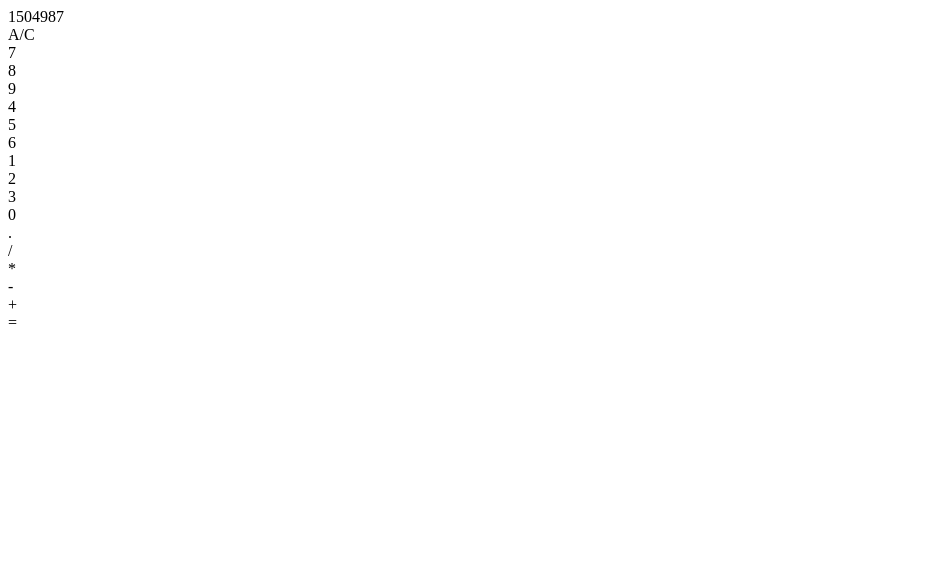
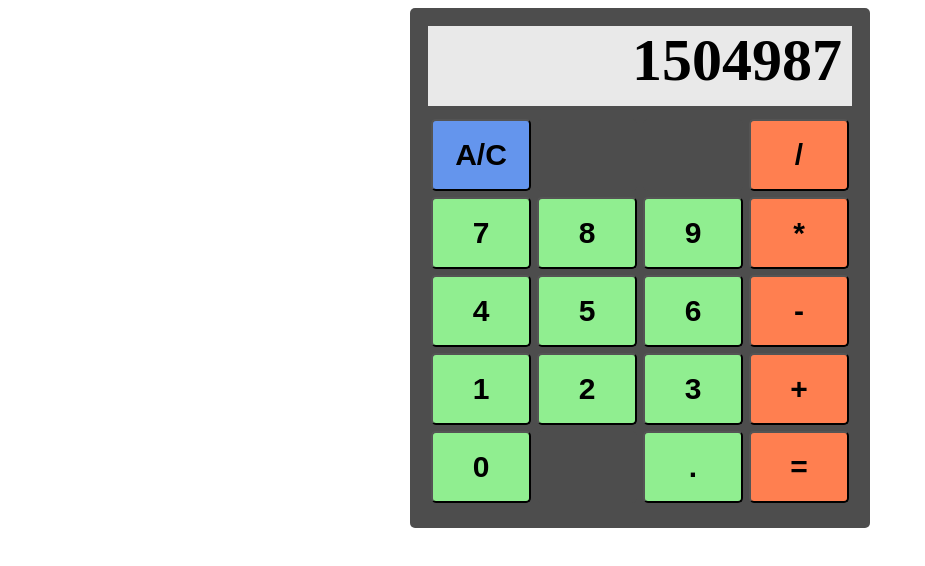
Before and after one commit to Curtendo/calculator, a plain HTML site: page index.html in a window 1280 px wide. Shown: the whole page, without its empty margins (0-925 px from the left). Drawn offline with Linux system fonts and the light colour scheme.

Commit message:
Update HTML and CSS
HTML updated to just four rows of buttons to simplify the layout
process.  Button classes and IDs will be used for CSS and logic.
CSS good for now.

```diff
--- a/index.html
+++ b/index.html
@@ -9,39 +9,40 @@
 </head>
 <body>
     <div class="main-container">
+        <div class="display-container">
             <div class="display">1504987</div>
-        <div class="left-buttons">
-            <div class="clear-container">
-                <div class="button clear-button">A/C</div>
         </div>
-            <div class="number-container">
+        <div class="button-container">
             <div class="number-row">
-                    <div class="button number-button">7</div>
-                    <div class="button number-button">8</div>
-                    <div class="button number-button">9</div>
+                <button class="button clear-button">A/C</button>
+                <button class="button no-button"></button>
+                <button class="button no-button"></button>
+                <button class="button operator-button">/</button>
             </div>
             <div class="number-row">
-                    <div class="button number-button">4</div>
-                    <div class="button number-button">5</div>
-                    <div class="button number-button">6</div>
+                <button class="button number-button">7</button>
+                <button class="button number-button">8</button>
+                <button class="button number-button">9</button>
+                <button class="button operator-button">*</button>
             </div>
             <div class="number-row">
-                    <div class="button number-button">1</div>
-                    <div class="button number-button">2</div>
-                    <div class="button number-button">3</div>
+                <button class="button number-button">4</button>
+                <button class="button number-button">5</button>
+                <button class="button number-button">6</button>
+                <button class="button operator-button">-</button>
             </div>
             <div class="number-row">
-                    <div class="button number-button">0</div>
-                    <div class="button number-button">.</div>
+                <button class="button number-button">1</button>
+                <button class="button number-button">2</button>
+                <button class="button number-button">3</button>
+                <button class="button operator-button">+</button>
             </div>
+            <div class="number-row">
+                <button class="button number-button" id="zero">0</button>
+                <button class="button no-button"></button>
+                <button class="button number-button">.</button>
+                <button class="button operator-button">=</button>
             </div>
-        </div>
-        <div class="operator-container">
-            <div class="button operator-button">/</div>
-            <div class="button operator-button">*</div>
-            <div class="button operator-button">-</div>
-            <div class="button operator-button">+</div>
-            <div class="button operator-button">=</div>
         </div>
     </div>
 </body>
--- a/style.css
+++ b/style.css
@@ -0,0 +1,80 @@
+*, *::before, *::after {
+    box-sizing: border-box;
+  }
+
+body {
+    display: flex;
+    flex-direction: column;
+    justify-content: center;
+    align-items: center;
+    box-sizing: border-box
+}
+
+.main-container {
+    background-color: rgb(77, 77, 77);
+    width: 460px;
+    height: 520px;
+    padding: 18px;
+    border-radius: 5px;
+}
+
+.display-container {
+    display: flex;
+    justify-content: center;
+    align-content: center;
+    background-color: rgb(233, 233, 233);
+
+}
+
+.display {
+    height: 80px;
+    flex-grow: 1;
+    text-align: end;
+    font-weight: 600;
+    font-size: 60px;
+    margin: 0 10px;
+}
+
+.button-container {
+    margin: 10px 0;
+}
+
+.number-row {
+    display: flex;
+    justify-content: center;
+    align-items: center;
+
+}
+
+.button {
+    height: 72px;
+    width: 100px;
+    border-radius: 5px;
+    font-size: 30px;
+    font-weight: 600;
+    text-align: center;
+    margin: 3px;
+    cursor: pointer;
+}
+
+.clear-button {
+    background-color: cornflowerblue;
+}
+
+.number-button {
+    background-color: lightgreen;
+}
+
+.operator-button {
+    background-color: coral;
+}
+
+.no-button {
+    background-color: rgb(77, 77, 77);
+    pointer-events: none;
+    border: none;
+}
+
+#zero {
+
+}
```
Lines whose indentation alone changed are shown as unchanged.
